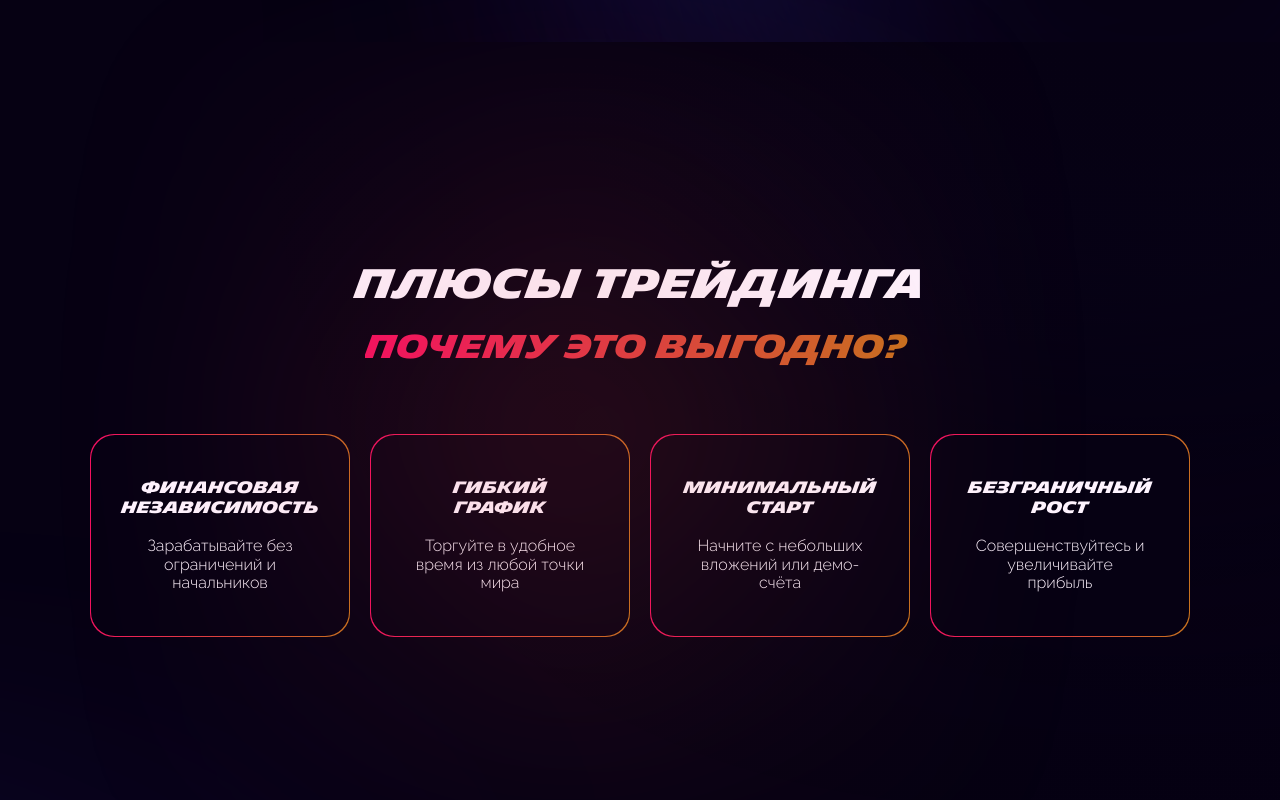
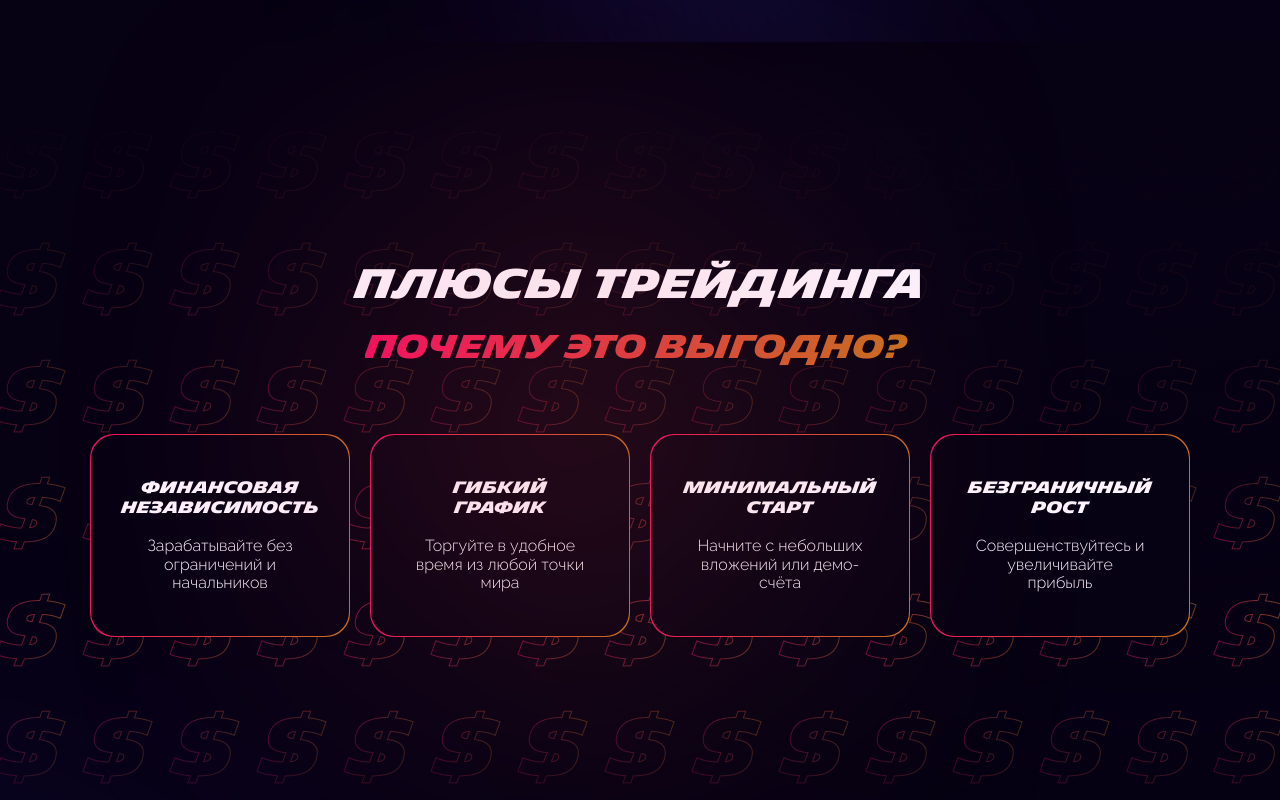
Before and after one commit to cyanidium-dev/crypto-landing, a Next.js app: page / in a window 1280 px wide. Shown: the part 3880-4680 px from the top of the page. Built offline with nearby package versions, Linux system fonts and the light colour scheme.

Commit message:
added dollars bg to the trading benefits section

```diff
--- a/src/components/homePage/tradingBenefits/TradingBenefitsImages.tsx
+++ b/src/components/homePage/tradingBenefits/TradingBenefitsImages.tsx
@@ -11,12 +11,13 @@ export default function TradingBenefitsImages() {
         height="1027"
         className="block tabxl:hidden absolute -z-50 top-[10px] left-0 h-[1027px] object-cover object-left"
       />
-      {/* <Image
-        src="/images/backgrounds/afterSection/dollarDesk.webp"
+      <Image
+        src="/images/backgrounds/tradingBenefitsSection/dollarDesk.webp"
         alt="dollars"
-        fill
-        className="hidden tabxl:block absolute -z-50 top-0 left-0 object-cover"
-      /> */}
+        width="1920"
+        height="676"
+        className="hidden tabxl:block absolute -z-50 top-4 left-0 h-[676px] object-cover object-left"
+      />
       <div className="absolute -z-20 top-[-73px] left-0 w-full h-[759px] tabxl:h-[829px] bg-afterSectionTopGradient"></div>
       <div className="absolute -z-30 left-0 bottom-0 tabxl:bottom-[-167px] w-full h-[266px] tabxl:h-[312px] bg-bottomGradient"></div>
       <div className="absolute z-10 left-[15px] tabxl:left-[460px] top-[220px] w-[226px] h-[188px] rounded-full bg-caviarGradient blur-[165px]"></div>
```
Also changed, not shown: public/images/backgrounds/tradingBenefitsSection/dollarDesk.webp (added).
